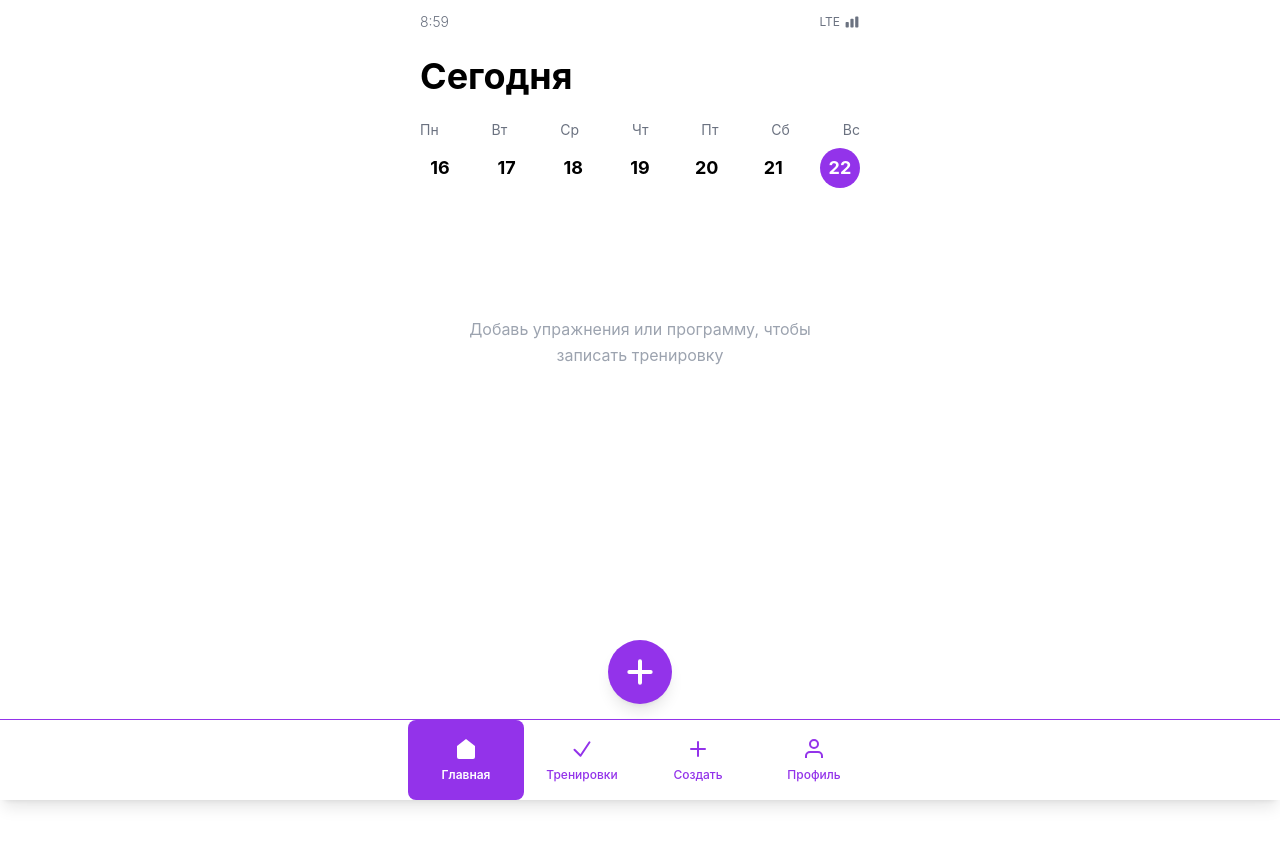
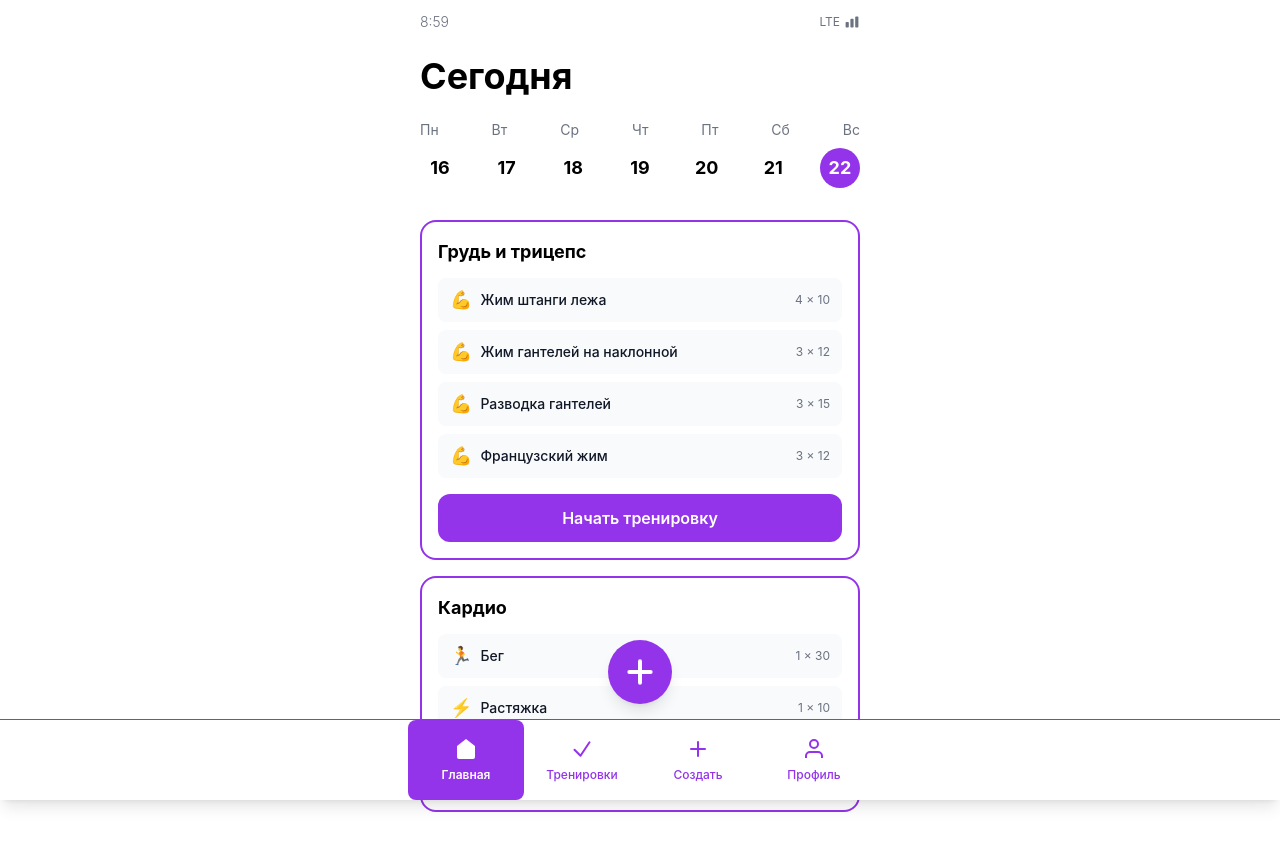
Before and after one commit to timplay75-wq/gym-tracker, a React (Vite) app: page / in a window 1280 px wide. Shown: the top 850 px of the page. Before the commit the page ends 800 px from the top, so only its background shows below. Built offline with nearby package versions, Linux system fonts and the light colour scheme.

Commit message:
feat: добавить систему планирования тренировок - на главной странице отображаются запланированные на сегодня программы и упражнения

```diff
--- a/src/pages/Home.tsx
+++ b/src/pages/Home.tsx
@@ -1,7 +1,24 @@
 import { useNavigate } from 'react-router-dom';
+import { useState, useEffect } from 'react';
+import { scheduleService } from '@/services/schedule';
+import type { ScheduledWorkout } from '@/types/workout';
 
 export const Home = () => {
   const navigate = useNavigate();
+  const [todayWorkouts, setTodayWorkouts] = useState<ScheduledWorkout[]>([]);
+
+  useEffect(() => {
+    // Загружаем запланированные тренировки
+    const workouts = scheduleService.getTodayWorkouts();
+
+    // Если тренировок нет, создаем примеры для демонстрации
+    if (workouts.length === 0) {
+      scheduleService.createSampleWorkouts();
+      setTodayWorkouts(scheduleService.getTodayWorkouts());
+    } else {
+      setTodayWorkouts(workouts);
+    }
+  }, []);
 
   // Получаем текущее время
   const getCurrentTime = () => {
@@ -77,11 +94,76 @@ export const Home = () => {
           </div>
         </div>
 
-        {/* Пустое состояние */}
-        <div className="flex-1 flex items-center justify-center py-24">
-          <p className="text-center text-gray-400 text-base px-10 leading-relaxed">
-            Добавь упражнения или программу, чтобы записать тренировку
-          </p>
+        {/* Список запланированных тренировок */}
+        <div className="space-y-4">
+          {todayWorkouts.length === 0 ? (
+            <div className="flex-1 flex items-center justify-center py-24">
+              <p className="text-center text-gray-400 text-base px-10 leading-relaxed">
+                На сегодня нет запланированных тренировок
+              </p>
+            </div>
+          ) : (
+            todayWorkouts.map((workout) => (
+              <div
+                key={workout.id}
+                className={`rounded-2xl p-4 border-2 transition-all ${
+                  workout.completed
+                    ? 'bg-gray-50 border-gray-300'
+                    : 'bg-white border-[#9333ea]'
+                }`}
+              >
+                {/* Заголовок тренировки */}
+                <div className="flex items-center justify-between mb-3">
+                  <h3 className="text-lg font-bold text-black">{workout.name}</h3>
+                  {workout.completed && (
+                    <span className="text-green-600 text-xl">✓</span>
+                  )}
+                </div>
+
+                {/* Список упражнений */}
+                <div className="space-y-2">
+                  {workout.exercises.map((exercise) => (
+                    <div
+                      key={exercise.id}
+                      className="flex items-center justify-between py-2 px-3 bg-gray-50 rounded-lg"
+                    >
+                      <div className="flex items-center gap-2">
+                        <span className="text-lg">
+                          {exercise.category === 'chest' && '💪'}
+                          {exercise.category === 'back' && '🦾'}
+                          {exercise.category === 'legs' && '🦵'}
+                          {exercise.category === 'arms' && '💪'}
+                          {exercise.category === 'shoulders' && '🏋️'}
+                          {exercise.category === 'cardio' && '🏃'}
+                          {exercise.category === 'core' && '🔥'}
+                          {exercise.category === 'other' && '⚡'}
+                        </span>
+                        <span className="text-sm font-medium text-gray-900">
+                          {exercise.name}
+                        </span>
+                      </div>
+                      <span className="text-xs text-gray-500">
+                        {exercise.sets} × {exercise.reps}
+                      </span>
+                    </div>
+                  ))}
+                </div>
+
+                {/* Кнопка начать тренировку */}
+                {!workout.completed && (
+                  <button
+                    onClick={() => {
+                      scheduleService.markAsCompleted(workout.id);
+                      setTodayWorkouts(scheduleService.getTodayWorkouts());
+                    }}
+                    className="mt-4 w-full py-3 bg-[#9333ea] text-white rounded-xl font-semibold hover:bg-[#7c3aed] transition-colors"
+                  >
+                    Начать тренировку
+                  </button>
+                )}
+              </div>
+            ))
+          )}
         </div>
       </div>
 
--- /dev/null
+++ b/src/services/schedule.ts
@@ -0,0 +1,85 @@
+import type { ScheduledWorkout } from '@/types/workout';
+
+const STORAGE_KEY = 'gym-tracker-scheduled-workouts';
+
+export const scheduleService = {
+  // Получить все запланированные тренировки
+  getScheduledWorkouts: (): ScheduledWorkout[] => {
+    const data = localStorage.getItem(STORAGE_KEY);
+    return data ? JSON.parse(data) : [];
+  },
+
+  // Получить тренировки на конкретную дату
+  getWorkoutsByDate: (date: string): ScheduledWorkout[] => {
+    const allWorkouts = scheduleService.getScheduledWorkouts();
+    return allWorkouts.filter(w => w.date === date);
+  },
+
+  // Получить тренировки на сегодня
+  getTodayWorkouts: (): ScheduledWorkout[] => {
+    const today = new Date().toISOString().split('T')[0];
+    return scheduleService.getWorkoutsByDate(today);
+  },
+
+  // Добавить запланированную тренировку
+  addScheduledWorkout: (workout: ScheduledWorkout): void => {
+    const workouts = scheduleService.getScheduledWorkouts();
+    workouts.push(workout);
+    localStorage.setItem(STORAGE_KEY, JSON.stringify(workouts));
+  },
+
+  // Обновить запланированную тренировку
+  updateScheduledWorkout: (id: string, updates: Partial<ScheduledWorkout>): void => {
+    const workouts = scheduleService.getScheduledWorkouts();
+    const index = workouts.findIndex(w => w.id === id);
+    if (index >= 0) {
+      workouts[index] = { ...workouts[index], ...updates };
+      localStorage.setItem(STORAGE_KEY, JSON.stringify(workouts));
+    }
+  },
+
+  // Отметить тренировку как выполненную
+  markAsCompleted: (id: string): void => {
+    scheduleService.updateScheduledWorkout(id, { completed: true });
+  },
+
+  // Удалить запланированную тренировку
+  deleteScheduledWorkout: (id: string): void => {
+    const workouts = scheduleService.getScheduledWorkouts();
+    const filtered = workouts.filter(w => w.id !== id);
+    localStorage.setItem(STORAGE_KEY, JSON.stringify(filtered));
+  },
+
+  // Создать пример тренировок для демонстрации
+  createSampleWorkouts: (): void => {
+    const today = new Date();
+    const todayStr = today.toISOString().split('T')[0];
+
+    const sampleWorkouts: ScheduledWorkout[] = [
+      {
+        id: '1',
+        name: 'Грудь и трицепс',
+        date: todayStr,
+        completed: false,
+        exercises: [
+          { id: 'e1', name: 'Жим штанги лежа', category: 'chest', sets: 4, reps: 10 },
+          { id: 'e2', name: 'Жим гантелей на наклонной', category: 'chest', sets: 3, reps: 12 },
+          { id: 'e3', name: 'Разводка гантелей', category: 'chest', sets: 3, reps: 15 },
+          { id: 'e4', name: 'Французский жим', category: 'arms', sets: 3, reps: 12 },
+        ],
+      },
+      {
+        id: '2',
+        name: 'Кардио',
+        date: todayStr,
+        completed: false,
+        exercises: [
+          { id: 'e5', name: 'Бег', category: 'cardio', sets: 1, reps: 30 },
+          { id: 'e6', name: 'Растяжка', category: 'other', sets: 1, reps: 10 },
+        ],
+      },
+    ];
+
+    localStorage.setItem(STORAGE_KEY, JSON.stringify(sampleWorkouts));
+  },
+};
--- a/src/types/workout.ts
+++ b/src/types/workout.ts
@@ -127,3 +127,20 @@ export interface Achievement {
   progress?: number; // 0-100
   target?: number;
 }
+
+// ScheduledWorkout - запланированная тренировка на конкретную дату
+export interface ScheduledWorkout {
+  id: string;
+  name: string;
+  date: string; // формат YYYY-MM-DD
+  exercises: {
+    id: string;
+    name: string;
+    category: ExerciseCategory;
+    sets: number;
+    reps: number;
+  }[];
+  notes?: string;
+  completed: boolean;
+  programId?: string; // если часть программы
+}
```
